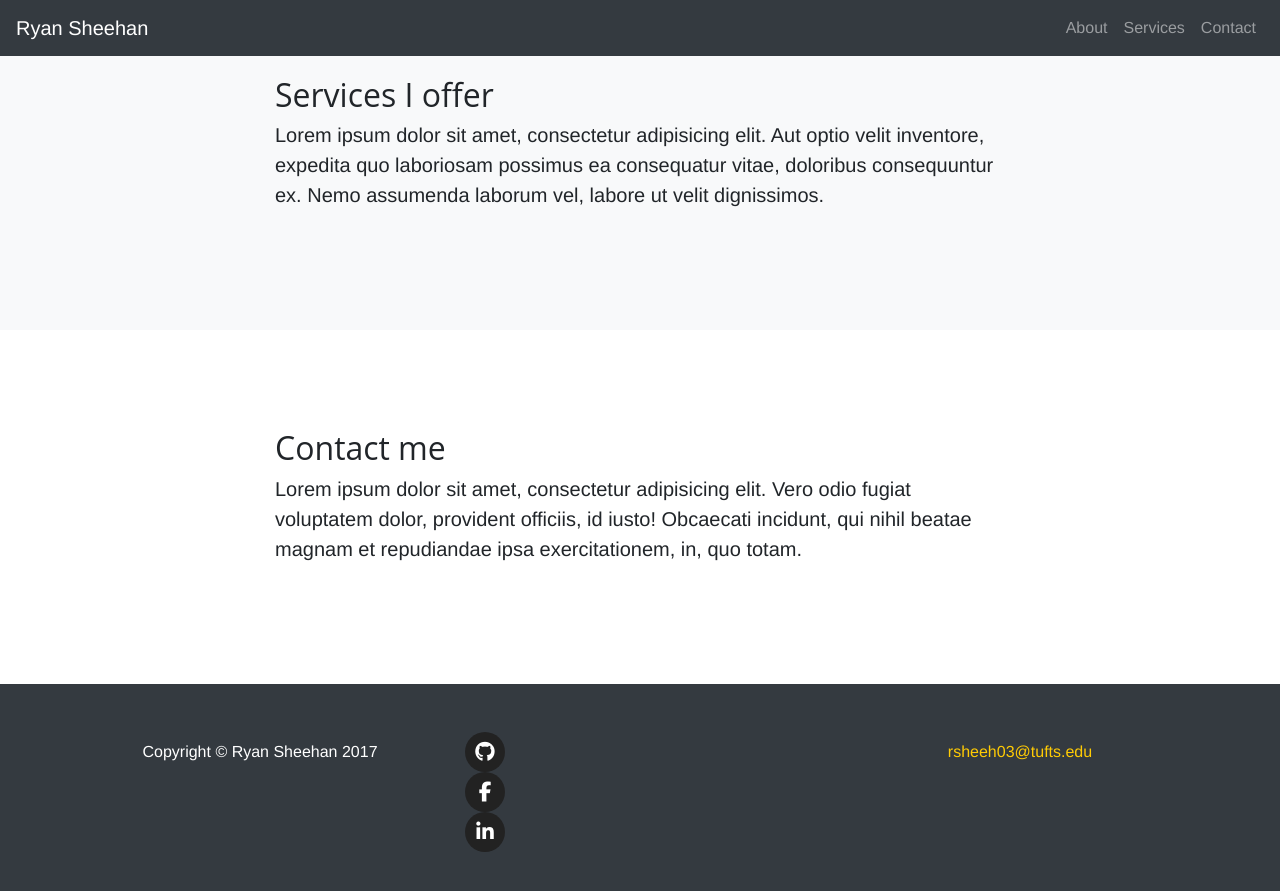
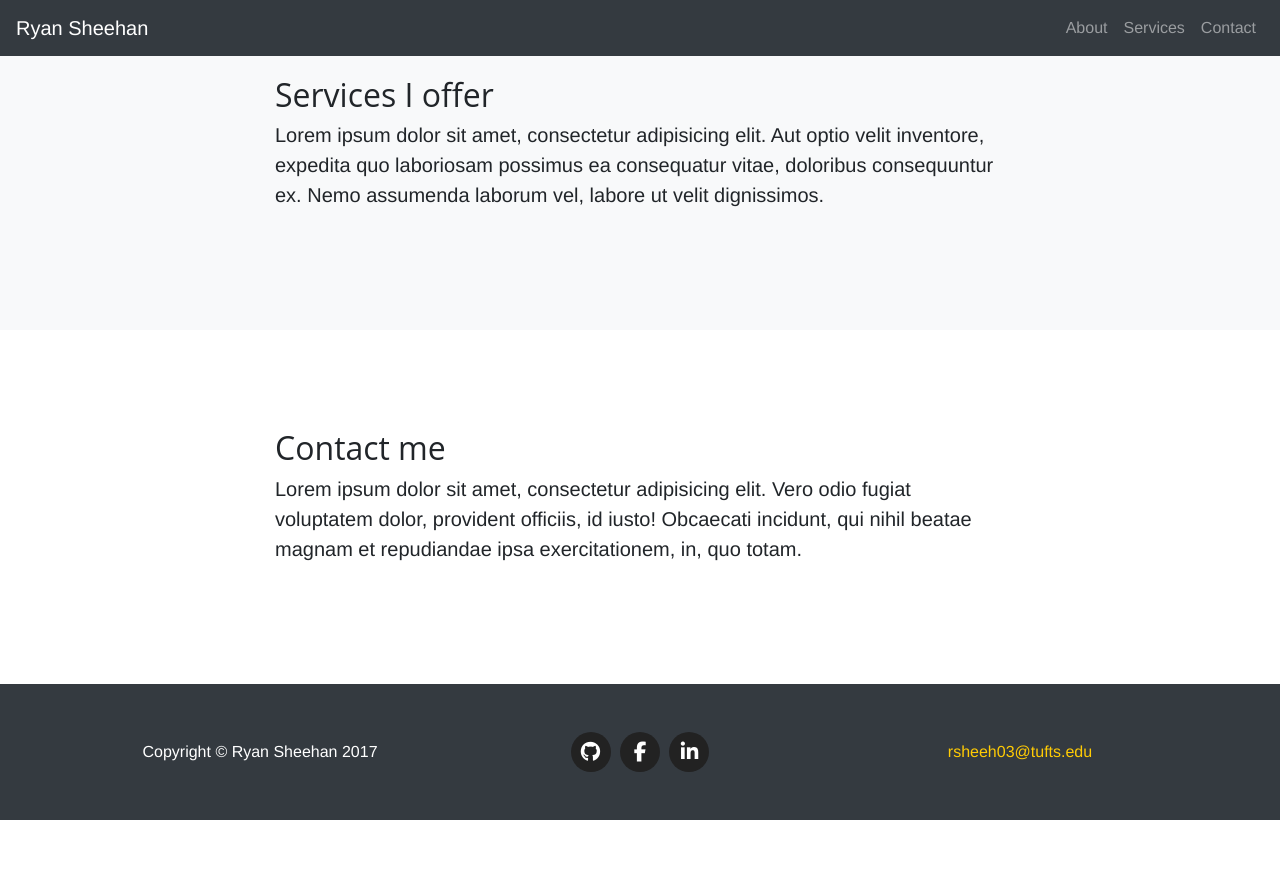
Before and after one commit to Ryan-Sheehan/Ryan-Sheehan.github.io, a Jekyll site: the page about/index.html, which Jekyll copies as it is, in a window 1280 px wide and 900 px high, scrolled down 1290 px. Shown: the top 891 px of the window. Built offline with Jekyll 4.4.1, drawn with Linux system fonts in a browser that asks for light colours; nearby versions of some CDN libraries; after the commit the page ends 2110 px from its top, so only the background shows below that.

Commit message:
Update index.html

```diff
--- a/about/index.html
+++ b/about/index.html
@@ -106,11 +106,11 @@
 					<!-- In the middle, shows icons side by side with proper links -->
 					<div class="col-md-4">
 					    <ul class="list-inline social-buttons">
-						<li><a target="_blank" href="https://github.com/Ryan-Sheehan"><i class="fa fa-github"></i></a>
+						<li class="list-inline-item"><a target="_blank" href="https://github.com/Ryan-Sheehan"><i class="fa fa-github"></i></a>
 						</li>
-						<li><a target="_blank" href="https://www.facebook.com/ryan.sheehan.39142"><i class="fa fa-facebook"></i></a>
+						<li class="list-inline-item"><a target="_blank" href="https://www.facebook.com/ryan.sheehan.39142"><i class="fa fa-facebook"></i></a>
 						</li>
-						<li><a target="_blank" href="http://www.linkedin.com"><i class="fa fa-linkedin"></i></a>
+						<li class="list-inline-item"><a target="_blank" href="http://www.linkedin.com"><i class="fa fa-linkedin"></i></a>
 						</li>
 					    </ul>
 					</div>
```
